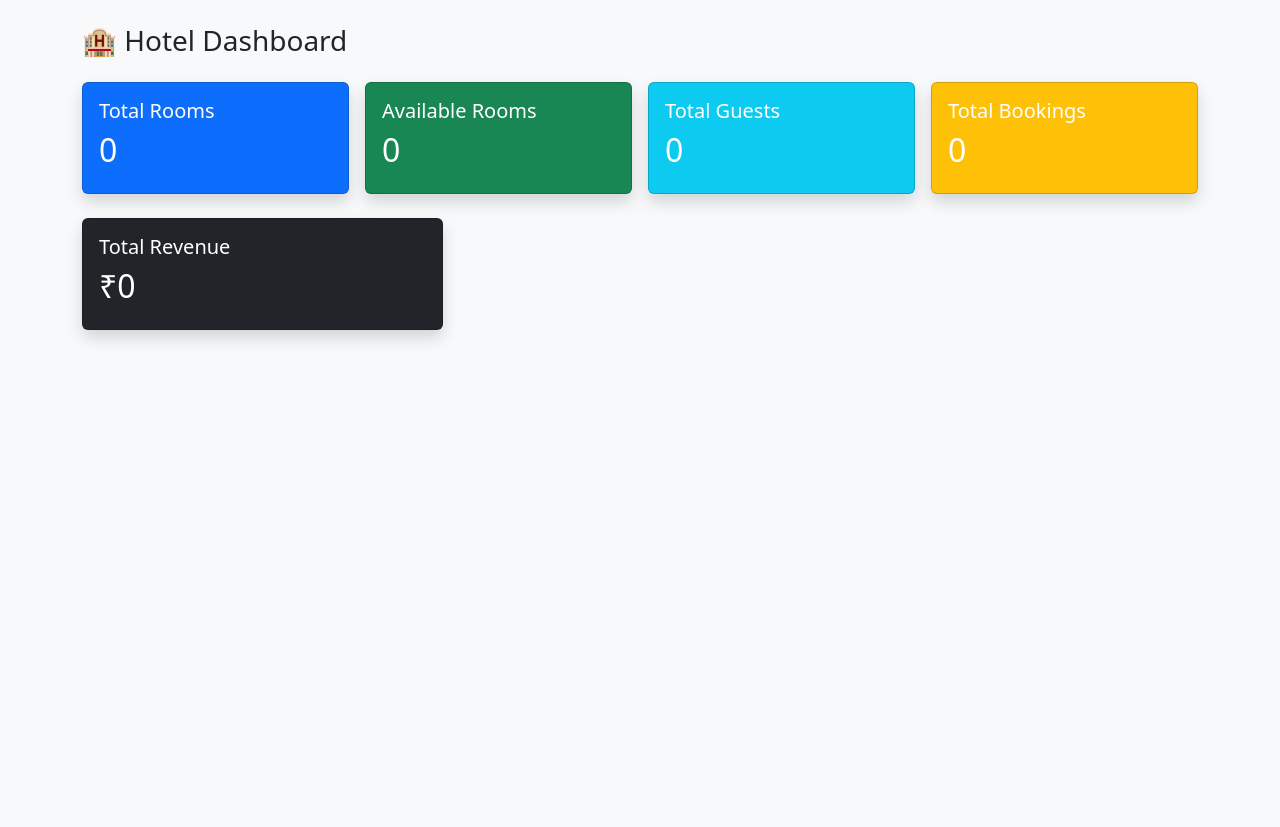
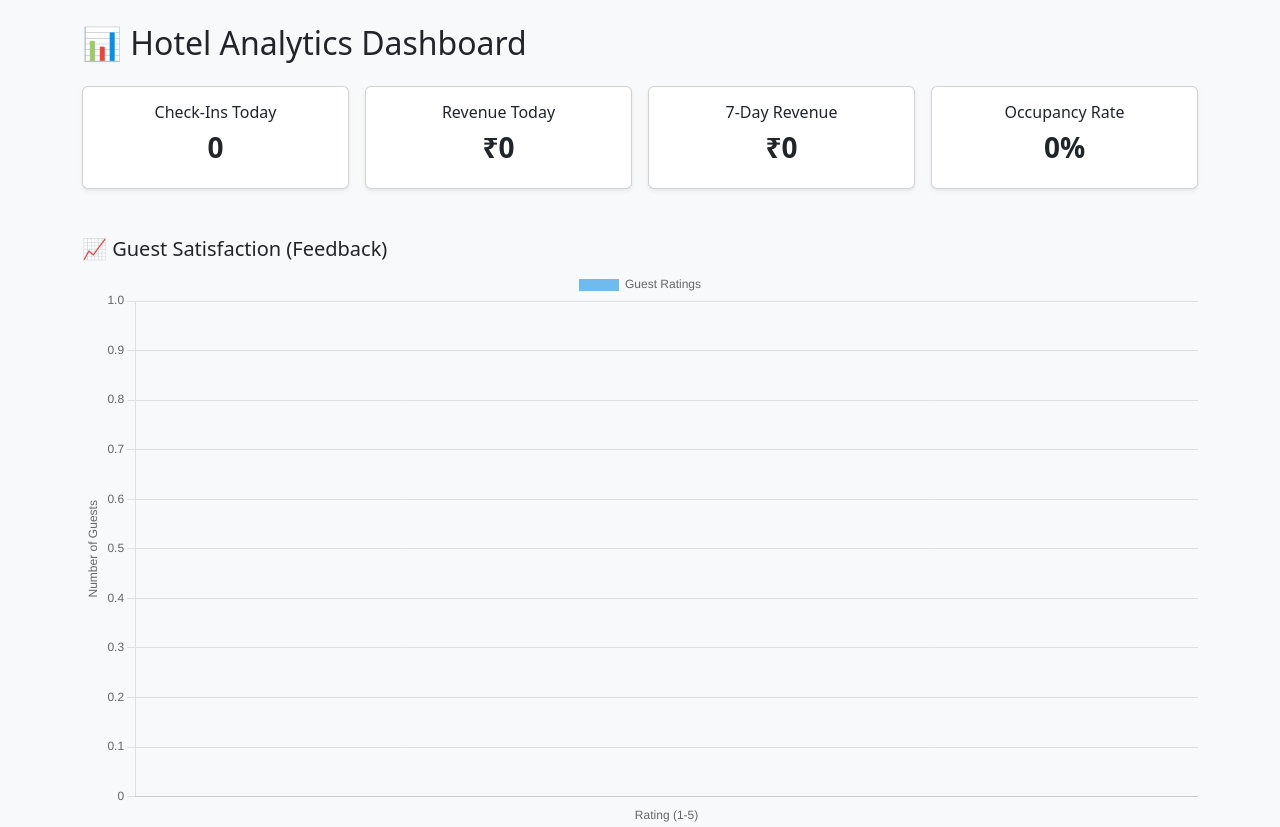
Before and after one commit to nextinv/Hotel-management-system-, a PHP site: page /dashboard.php in a window 1280 px wide. Before the commit the page ends 341 px from the top, so only its background shows below. Run offline with PHP 8.4, Linux system fonts and the light colour scheme; the visitor is signed in with stand-in values (Sample User, id 1); data that the repository does not hold is empty; a stand-in replaces the project's code that opens the database connection.

Commit message:
Update dashboard.php

```diff
--- a/dashboard.php
+++ b/dashboard.php
@@ -1,92 +1,124 @@
 <?php
 session_start();
-include 'includes/db.php';
+include('includes/db.php');
+
+// Redirect to login if not logged in
+if (!isset($_SESSION['user_id'])) {
+    header('Location: index.php');
+    exit;
+}
+
+// Date references
+$today = date('Y-m-d');
+$week_ago = date('Y-m-d', strtotime('-7 days'));
+
+// Analytics queries
+$checkins_today = $conn->query("SELECT COUNT(*) AS total FROM tbl_checkin WHERE checkin_date = '$today'")->fetch_assoc()['total'];
+$revenue_today = $conn->query("SELECT SUM(amount) AS total FROM tbl_payments WHERE DATE(payment_date) = '$today'")->fetch_assoc()['total'] ?? 0;
+$weekly_revenue = $conn->query("SELECT SUM(amount) AS total FROM tbl_payments WHERE DATE(payment_date) >= '$week_ago'")->fetch_assoc()['total'] ?? 0;
+
+$occupied = $conn->query("SELECT COUNT(*) AS total FROM tbl_checkin WHERE checkout_date IS NULL")->fetch_assoc()['total'];
+$total_rooms = $conn->query("SELECT COUNT(*) AS total FROM tbl_rooms")->fetch_assoc()['total'];
+$occupancy_rate = $total_rooms > 0 ? round(($occupied / $total_rooms) * 100) : 0;
+
+// Feedback chart data
+$feedbackData = $conn->query("
+  SELECT rating, COUNT(*) AS count
+  FROM tbl_guest_feedback
+  GROUP BY rating ORDER BY rating ASC
+");
+
+$ratings = [];
+$counts = [];
+
+while($row = $feedbackData->fetch_assoc()) {
+  $ratings[] = $row['rating'];
+  $counts[] = $row['count'];
+}
 ?>
+
 <!DOCTYPE html>
 <html>
 <head>
-  <title>Dashboard</title>
+  <title>Dashboard - Hotel Management</title>
   <link rel="stylesheet" href="https://cdn.jsdelivr.net/npm/bootstrap@5.3.0/dist/css/bootstrap.min.css">
+  <style>
+    .card h6 { font-size: 16px; }
+    .card h3 { font-size: 28px; font-weight: bold; }
+  </style>
 </head>
 <body class="bg-light">
 
 <div class="container mt-4">
-  <h3 class="mb-4">🏨 Hotel Dashboard</h3>
+  <h2 class="mb-4">📊 Hotel Analytics Dashboard</h2>
 
   <div class="row g-3">
-
     <div class="col-md-3">
-      <div class="card text-white bg-primary shadow">
-        <div class="card-body">
-          <h5>Total Rooms</h5>
-          <h2>
-            <?php
-              $r = $conn->query("SELECT COUNT(*) as total FROM rooms")->fetch_assoc();
-              echo $r['total'];
-            ?>
-          </h2>
+      <div class="card bg-white shadow-sm">
+        <div class="card-body text-center">
+          <h6>Check-Ins Today</h6>
+          <h3><?= $checkins_today ?></h3>
         </div>
       </div>
     </div>
-
     <div class="col-md-3">
-      <div class="card text-white bg-success shadow">
-        <div class="card-body">
-          <h5>Available Rooms</h5>
-          <h2>
-            <?php
-              $r = $conn->query("SELECT COUNT(*) as total FROM rooms WHERE status='Available'")->fetch_assoc();
-              echo $r['total'];
-            ?>
-          </h2>
+      <div class="card bg-white shadow-sm">
+        <div class="card-body text-center">
+          <h6>Revenue Today</h6>
+          <h3>₹<?= $revenue_today ?></h3>
         </div>
       </div>
     </div>
-
     <div class="col-md-3">
-      <div class="card text-white bg-info shadow">
-        <div class="card-body">
-          <h5>Total Guests</h5>
-          <h2>
-            <?php
-              $r = $conn->query("SELECT COUNT(*) as total FROM guests")->fetch_assoc();
-              echo $r['total'];
-            ?>
-          </h2>
+      <div class="card bg-white shadow-sm">
+        <div class="card-body text-center">
+          <h6>7-Day Revenue</h6>
+          <h3>₹<?= $weekly_revenue ?></h3>
         </div>
       </div>
     </div>
-
     <div class="col-md-3">
-      <div class="card text-white bg-warning shadow">
-        <div class="card-body">
-          <h5>Total Bookings</h5>
-          <h2>
-            <?php
-              $r = $conn->query("SELECT COUNT(*) as total FROM bookings")->fetch_assoc();
-              echo $r['total'];
-            ?>
-          </h2>
+      <div class="card bg-white shadow-sm">
+        <div class="card-body text-center">
+          <h6>Occupancy Rate</h6>
+          <h3><?= $occupancy_rate ?>%</h3>
         </div>
       </div>
     </div>
+  </div>
 
-    <div class="col-md-4 mt-4">
-      <div class="card text-white bg-dark shadow">
-        <div class="card-body">
-          <h5>Total Revenue</h5>
-          <h2>
-            ₹<?php
-              $r = $conn->query("SELECT SUM(total_amount) as revenue FROM bookings")->fetch_assoc();
-              echo $r['revenue'] ? number_format($r['revenue']) : '0';
-            ?>
-          </h2>
-        </div>
-      </div>
-    </div>
-
+  <div class="mt-5">
+    <h5>📈 Guest Satisfaction (Feedback)</h5>
+    <canvas id="feedbackChart"></canvas>
   </div>
 </div>
 
+<script src="https://cdn.jsdelivr.net/npm/chart.js"></script>
+<script>
+  const ctx = document.getElementById('feedbackChart').getContext('2d');
+  new Chart(ctx, {
+    type: 'bar',
+    data: {
+      labels: <?= json_encode($ratings) ?>,
+      datasets: [{
+        label: 'Guest Ratings',
+        data: <?= json_encode($counts) ?>,
+        backgroundColor: 'rgba(54, 162, 235, 0.7)',
+      }]
+    },
+    options: {
+      scales: {
+        y: {
+          beginAtZero: true,
+          title: { display: true, text: 'Number of Guests' }
+        },
+        x: {
+          title: { display: true, text: 'Rating (1-5)' }
+        }
+      }
+    }
+  });
+</script>
+
 </body>
 </html>
```
